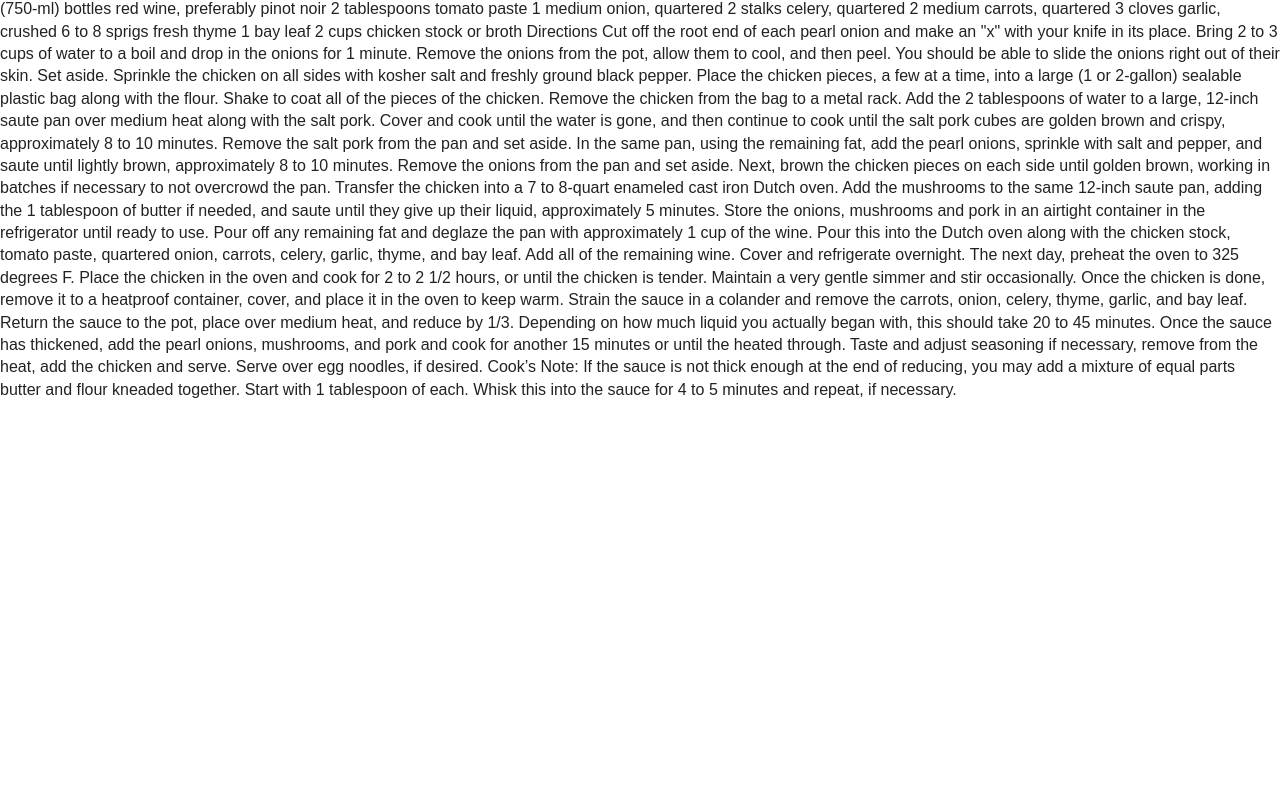
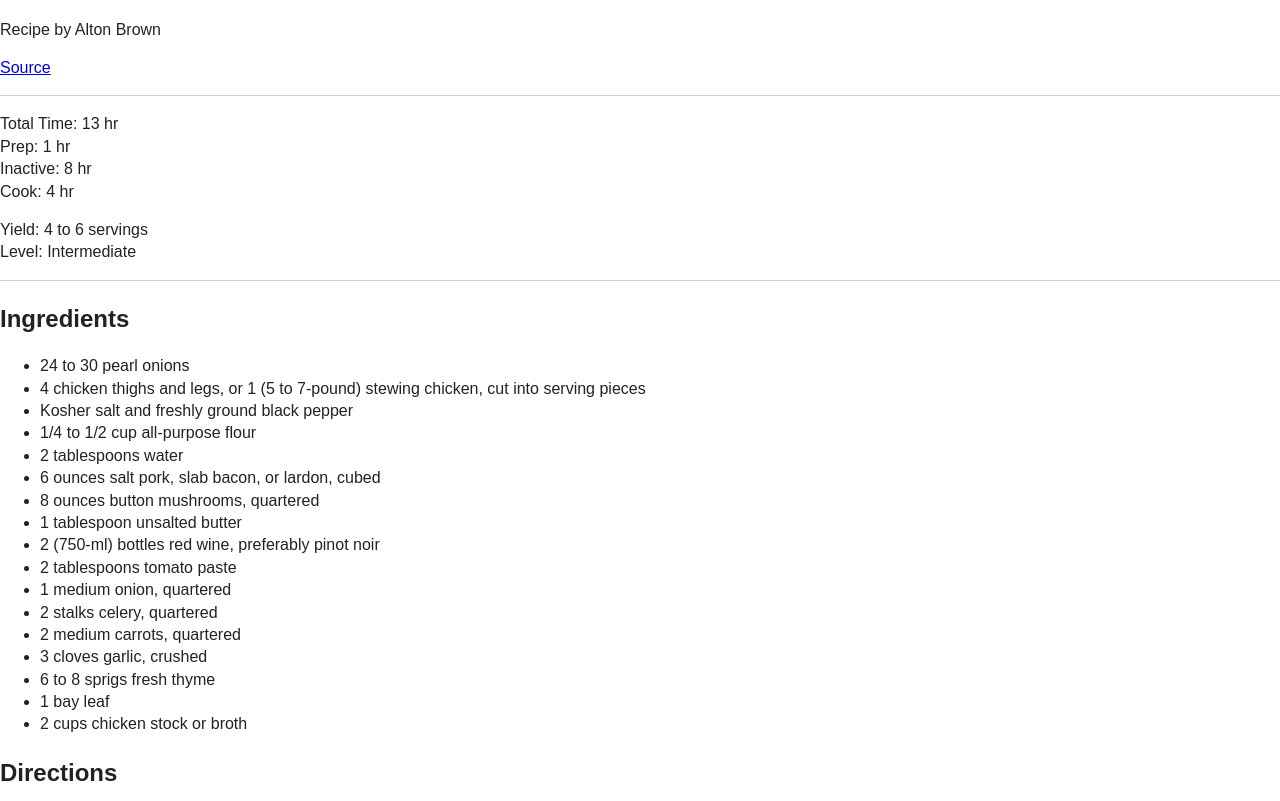
Before and after one commit to BrandoBie/TC349, a plain HTML site: page TC349/Week3/html5-boilerplate-4.3.0/index.html in a window 1280 px wide. Shown: the part 69-870 px from the top of the page. Before the commit the page ends 800 px from the top, so only its background shows below. Drawn offline with nearby package versions, Linux system fonts and the light colour scheme.

Commit message:
Recipe Markup

```diff
--- a/TC349/Week3/html5-boilerplate-4.3.0/css/main.css
+++ b/TC349/Week3/html5-boilerplate-4.3.0/css/main.css
@@ -98,7 +98,9 @@ textarea {
    ========================================================================== */
 
 
-
+p {
+	width: 50%;
+}
 
 
 
--- a/TC349/Week3/html5-boilerplate-4.3.0/index.html
+++ b/TC349/Week3/html5-boilerplate-4.3.0/index.html
@@ -26,60 +26,66 @@
 
 
 
-       Coq au Vin
-	Recipe by Alton Brown
-	http://www.foodnetwork.com/recipes/alton-brown/coq-au-vin-recipe.html
+    <h1>Coq au Vin</h1>
+	<p>Recipe by Alton Brown<p>
+	<a href="http://www.foodnetwork.com/recipes/alton-brown/coq-au-vin-recipe.html">Source</a>
 
-	Total Time: 13 hr
-	Prep: 1 hr
-	Inactive: 8 hr
-	Cook: 4 hr
+	<hr>
 
-	Yield: 4 to 6 servings
-	Level: Intermediate
+	<p>Total Time: 13 hr<br>
+	Prep: 1 hr<br>
+	Inactive: 8 hr<br>
+	Cook: 4 hr</p>
 
-	Ingredients
+	<p>Yield: 4 to 6 servings<br>
+	Level: Intermediate</p>
 
-	24 to 30 pearl onions
-	4 chicken thighs and legs, or 1 (5 to 7-pound) stewing chicken, cut into serving pieces
-	Kosher salt and freshly ground black pepper
-	1/4 to 1/2 cup all-purpose flour
-	2 tablespoons water
-	6 ounces salt pork, slab bacon, or lardon, cubed
-	8 ounces button mushrooms, quartered
-	1 tablespoon unsalted butter
-	2 (750-ml) bottles red wine, preferably pinot noir
-	2 tablespoons tomato paste
-	1 medium onion, quartered
-	2 stalks celery, quartered
-	2 medium carrots, quartered
-	3 cloves garlic, crushed
-	6 to 8 sprigs fresh thyme
-	1 bay leaf
-	2 cups chicken stock or broth
-	Directions
+	<hr>
 
-	Cut off the root end of each pearl onion and make an "x" with your knife in its place. Bring 2 to 3 cups of water to a boil and drop in the onions for 1 minute. Remove the onions from the pot, allow them to cool, and then peel. You should be able to slide the onions right out of their skin. Set aside.
+	<h2>Ingredients</h2>
+		<ul>
+			<li>24 to 30 pearl onions</li>
+			<li>4 chicken thighs and legs, or 1 (5 to 7-pound) stewing chicken, cut into serving pieces</li>
+			<li>Kosher salt and freshly ground black pepper</li>
+			<li>1/4 to 1/2 cup all-purpose flour</li>
+			<li>2 tablespoons water</li>
+			<li>6 ounces salt pork, slab bacon, or lardon, cubed</li>
+			<li>8 ounces button mushrooms, quartered</li>
+			<li>1 tablespoon unsalted butter</li>
+			<li>2 (750-ml) bottles red wine, preferably pinot noir</li>
+			<li>2 tablespoons tomato paste</li>
+			<li>1 medium onion, quartered</li>
+			<li>2 stalks celery, quartered</li>
+			<li>2 medium carrots, quartered</li>
+			<li>3 cloves garlic, crushed</li>
+			<li>6 to 8 sprigs fresh thyme</li>
+			<li>1 bay leaf</li>
+			<li>2 cups chicken stock or broth</li>
+		</ul>
 
-	Sprinkle the chicken on all sides with kosher salt and freshly ground black pepper. Place the chicken pieces, a few at a time, into a large (1 or 2-gallon) sealable plastic bag along with the flour. Shake to coat all of the pieces of the chicken. Remove the chicken from the bag to a metal rack.
+	<h2>Directions</h2>
 
-	Add the 2 tablespoons of water to a large, 12-inch saute pan over medium heat along with the salt pork. Cover and cook until the water is gone, and then continue to cook until the salt pork cubes are golden brown and crispy, approximately 8 to 10 minutes. Remove the salt pork from the pan and set aside.
+	<p>Cut off the root end of each pearl onion and make an "x" with your knife in its place. Bring 2 to 3 cups of water to a boil and drop in the onions for 1 minute. Remove the onions from the pot, allow them to cool, and then peel. You should be able to slide the onions right out of their skin. Set aside.</p>
 
-	In the same pan, using the remaining fat, add the pearl onions, sprinkle with salt and pepper, and saute until lightly brown, approximately 8 to 10 minutes. Remove the onions from the pan and set aside. Next, brown the chicken pieces on each side until golden brown, working in batches if necessary to not overcrowd the pan. Transfer the chicken into a 7 to 8-quart enameled cast iron Dutch oven.
+	<p>Sprinkle the chicken on all sides with kosher salt and freshly ground black pepper. Place the chicken pieces, a few at a time, into a large (1 or 2-gallon) sealable plastic bag along with the flour. Shake to coat all of the pieces of the chicken. Remove the chicken from the bag to a metal rack.</p>
 
-	Add the mushrooms to the same 12-inch saute pan, adding the 1 tablespoon of butter if needed, and saute until they give up their liquid, approximately 5 minutes. Store the onions, mushrooms and pork in an airtight container in the refrigerator until ready to use.
+	<p>Add the 2 tablespoons of water to a large, 12-inch saute pan over medium heat along with the salt pork. Cover and cook until the water is gone, and then continue to cook until the salt pork cubes are golden brown and crispy, approximately 8 to 10 minutes. Remove the salt pork from the pan and set aside.</p>
 
-	Pour off any remaining fat and deglaze the pan with approximately 1 cup of the wine. Pour this into the Dutch oven along with the chicken stock, tomato paste, quartered onion, carrots, celery, garlic, thyme, and bay leaf. Add all of the remaining wine. Cover and refrigerate overnight.
+	<p>In the same pan, using the remaining fat, add the pearl onions, sprinkle with salt and pepper, and saute until lightly brown, approximately 8 to 10 minutes. Remove the onions from the pan and set aside. Next, brown the chicken pieces on each side until golden brown, working in batches if necessary to not overcrowd the pan. Transfer the chicken into a 7 to 8-quart enameled cast iron Dutch oven.</p>
 
-	The next day, preheat the oven to 325 degrees F.
+	<p>Add the mushrooms to the same 12-inch saute pan, adding the 1 tablespoon of butter if needed, and saute until they give up their liquid, approximately 5 minutes. Store the onions, mushrooms and pork in an airtight container in the refrigerator until ready to use.</p>
 
-	Place the chicken in the oven and cook for 2 to 2 1/2 hours, or until the chicken is tender. Maintain a very gentle simmer and stir occasionally.
+	<p>Pour off any remaining fat and deglaze the pan with approximately 1 cup of the wine. Pour this into the Dutch oven along with the chicken stock, tomato paste, quartered onion, carrots, celery, garlic, thyme, and bay leaf. Add all of the remaining wine. Cover and refrigerate overnight.</p>
 
-	Once the chicken is done, remove it to a heatproof container, cover, and place it in the oven to keep warm. Strain the sauce in a colander and remove the carrots, onion, celery, thyme, garlic, and bay leaf. Return the sauce to the pot, place over medium heat, and reduce by 1/3. Depending on how much liquid you actually began with, this should take 20 to 45 minutes.
+	<p>The next day, preheat the oven to 325 degrees F.</p>
 
-	Once the sauce has thickened, add the pearl onions, mushrooms, and pork and cook for another 15 minutes or until the heated through. Taste and adjust seasoning if necessary, remove from the heat, add the chicken and serve. Serve over egg noodles, if desired.
+	<p>Place the chicken in the oven and cook for 2 to 2 1/2 hours, or until the chicken is tender. Maintain a very gentle simmer and stir occasionally.</p>
 
-	Cook’s Note: If the sauce is not thick enough at the end of reducing, you may add a mixture of equal parts butter and flour kneaded together. Start with 1 tablespoon of each. Whisk this into the sauce for 4 to 5 minutes and repeat, if necessary.
+	<p>Once the chicken is done, remove it to a heatproof container, cover, and place it in the oven to keep warm. Strain the sauce in a colander and remove the carrots, onion, celery, thyme, garlic, and bay leaf. Return the sauce to the pot, place over medium heat, and reduce by 1/3. Depending on how much liquid you actually began with, this should take 20 to 45 minutes.</p>
+
+	<p>Once the sauce has thickened, add the pearl onions, mushrooms, and pork and cook for another 15 minutes or until the heated through. Taste and adjust seasoning if necessary, remove from the heat, add the chicken and serve. Serve over egg noodles, if desired.</p>
+
+	<p>Cook’s Note: If the sauce is not thick enough at the end of reducing, you may add a mixture of equal parts butter and flour kneaded together. Start with 1 tablespoon of each. Whisk this into the sauce for 4 to 5 minutes and repeat, if necessary.</p>
 
 
 
```
